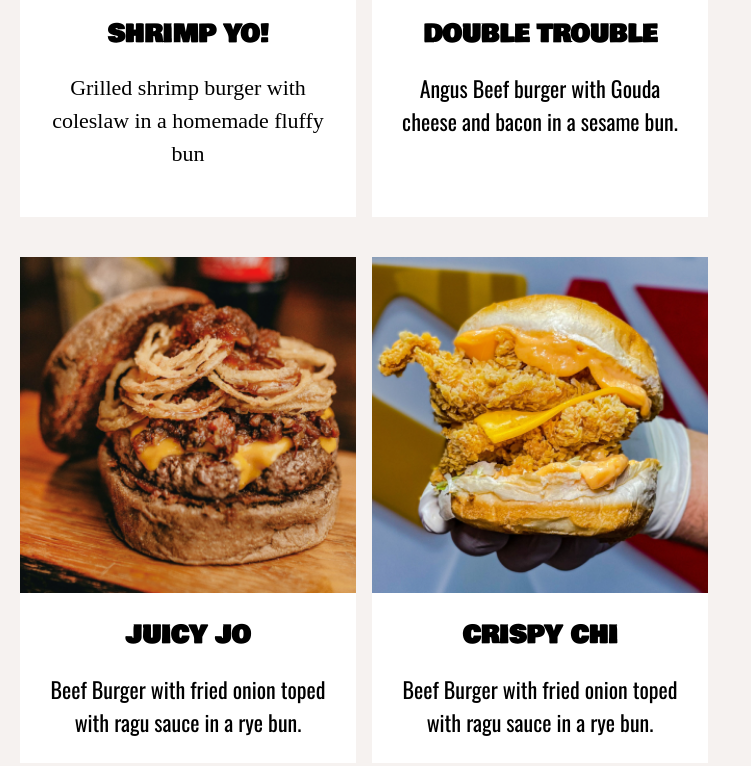
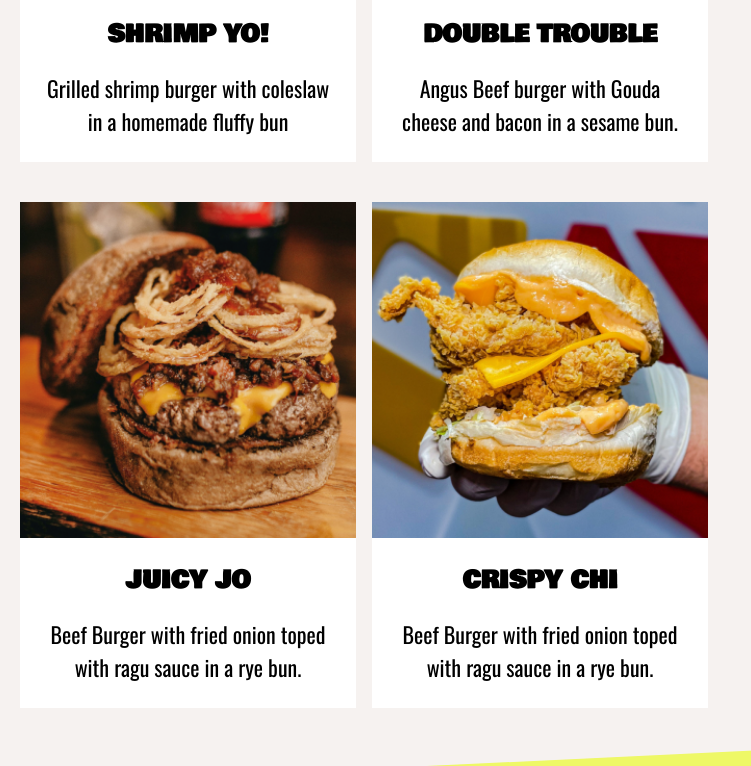
Before and after one commit to BCotten/jo-restaurant, a plain HTML site: page index.html in a window 1280 px wide. Shown: the part 1240-2006 px from the top of the page, without its empty margins (0-751 px from the left). Drawn offline with nearby package versions, Linux system fonts and the light colour scheme.

Commit message:
fixed global font that i broke

```diff
--- a/index.html
+++ b/index.html
@@ -82,7 +82,7 @@
             </div>
           </div>
           <h3>SHRIMP YO!</h3>
-          <p>Grilled shrimp burger with coleslaw in a homemade fluffy bun</p>
+          <p class="our-burger-p">Grilled shrimp burger with coleslaw in a homemade fluffy bun</p>
         </div>
         <div class="burger-card">
           <img class="our-burger-img" src="images/sec_4_burgers-double.png"
--- a/scss/_global.scss
+++ b/scss/_global.scss
@@ -47,6 +47,7 @@ p {
   font-size: var(--fs-s);
   max-width: 75ch;
   line-height: 1.5;
+  font-family: var(--ff-base);
 }
 
 .two-xs {
```
Also changed, not shown: styles/styles.css.
